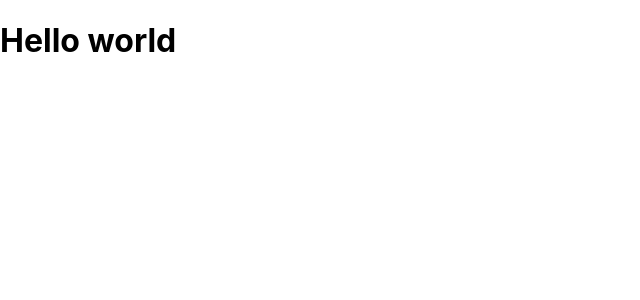
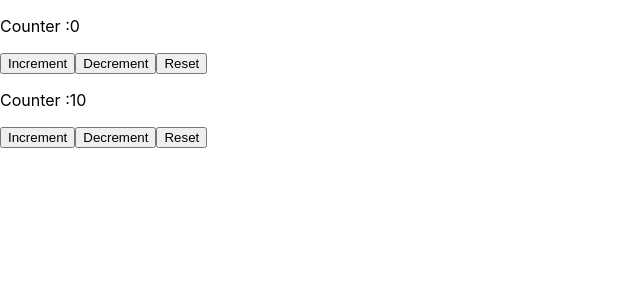
Before and after one commit to RumanBhuiyan/React-Hooks-Notes, a React (Create React App) app: page / in a window 1280 px wide. Shown: the top 300 px of the page, without its empty margins (0-640 px from the left). Built offline with nearby package versions, Linux system fonts and the light colour scheme; the HTML template or start-up script is replaced by a standard one.

Commit message:
add my custom hook

```diff
--- a/src/App.js
+++ b/src/App.js
@@ -1,9 +1,12 @@
 import React  from "react";
+import CounterOne from "./Components/CounterOne";
+import CounterTwo from "./Components/CounterTwo";
 
 function App() {
   return (
     <div >
-      <h1>Hello world</h1>
+      <CounterOne />
+      <CounterTwo />
     </div>
   );
 }
--- /dev/null
+++ b/src/Components/CounterOne.js
@@ -0,0 +1,19 @@
+import React from 'react'
+import useCounter from '../Hooks/useCounter'
+
+
+function CounterOne() {
+
+    const [counter,increment,decrement,reset] = useCounter(0,1)
+
+    return (
+        <div>
+           <p>Counter :{counter}</p>
+           <button onClick={increment}>Increment</button>
+           <button onClick={decrement}>Decrement</button>
+           <button onClick={reset}>Reset</button>
+        </div>
+    )
+}
+
+export default CounterOne
--- /dev/null
+++ b/src/Components/CounterTwo.js
@@ -0,0 +1,18 @@
+import React from 'react'
+import useCounter from '../Hooks/useCounter'
+
+function CounterTwo() {
+
+    const [counter,increment,decrement,reset] = useCounter(10,10)
+
+    return (
+        <div>
+           <p>Counter :{counter}</p>
+           <button onClick={increment}>Increment</button>
+           <button onClick={decrement}>Decrement</button>
+           <button onClick={reset}>Reset</button>
+        </div>
+    )
+}
+
+export default CounterTwo
--- /dev/null
+++ b/src/Hooks/useCounter.js
@@ -0,0 +1,14 @@
+import { useState } from 'react'
+
+function useCounter(initialValue = 0 ,value) {
+
+    const [counter,setCounter]= useState(initialValue)
+
+    const increment = () => setCounter(counter => counter + value)
+    const decrement = () => setCounter(counter => counter - value)
+    const reset = () => setCounter(initialValue)
+
+    return [counter,increment,decrement,reset]
+}
+
+export default useCounter
```
